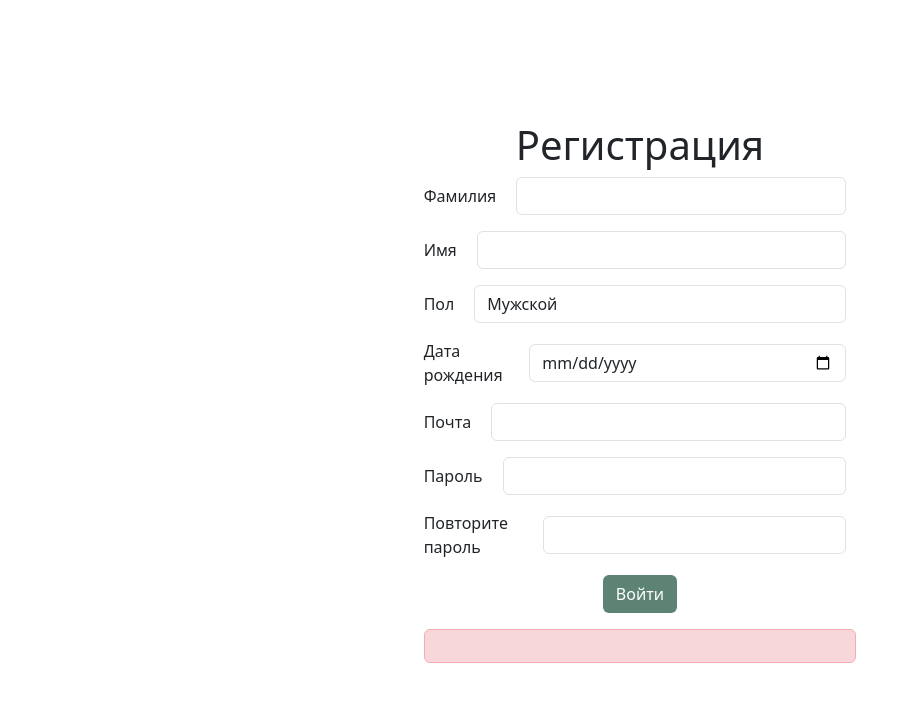
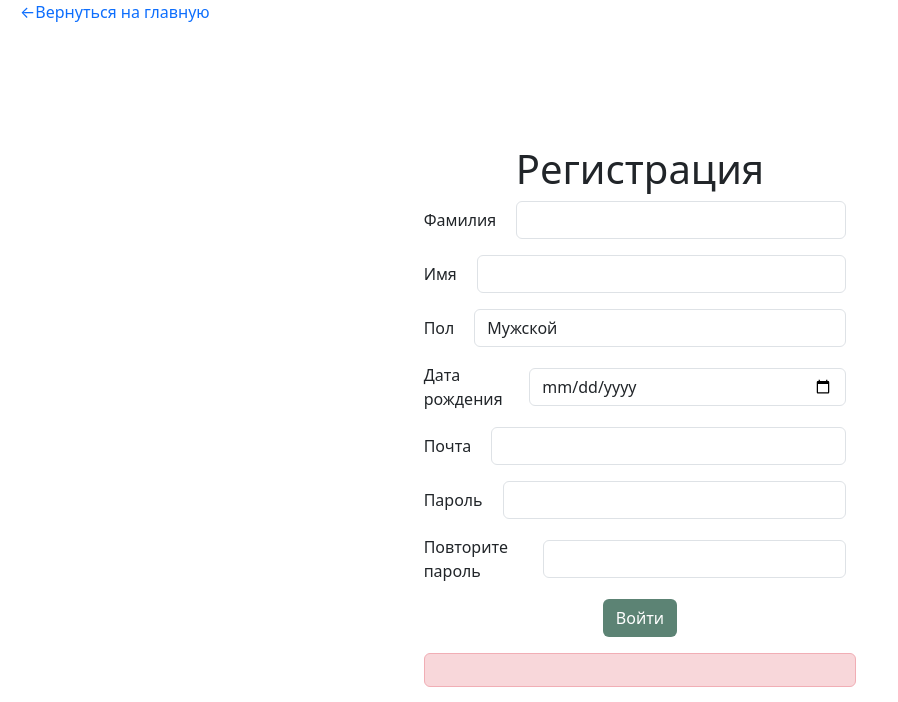
Before and after one commit to kokakolia/WEB_YL_Seilings, a Flask app: page /registration in a window 1280 px wide. Shown: the top 702 px of the page, without its empty margins (0-898 px from the left). Before the commit the page ends 663 px from the top, so only its background shows below. Run offline with Flask 3, Linux system fonts and the light colour scheme.

Commit message:
homecoming

```diff
--- a/static/templates/reg-base.html
+++ b/static/templates/reg-base.html
@@ -13,6 +13,8 @@
 
 
 <body>
+    <a href="/about" style="text-decoration: none;margin-left: 20px;">&#8592;Вернуться на главную</a>
+
     <div class="main-container">
         {% block content %}{% endblock %}
     </div>
```
